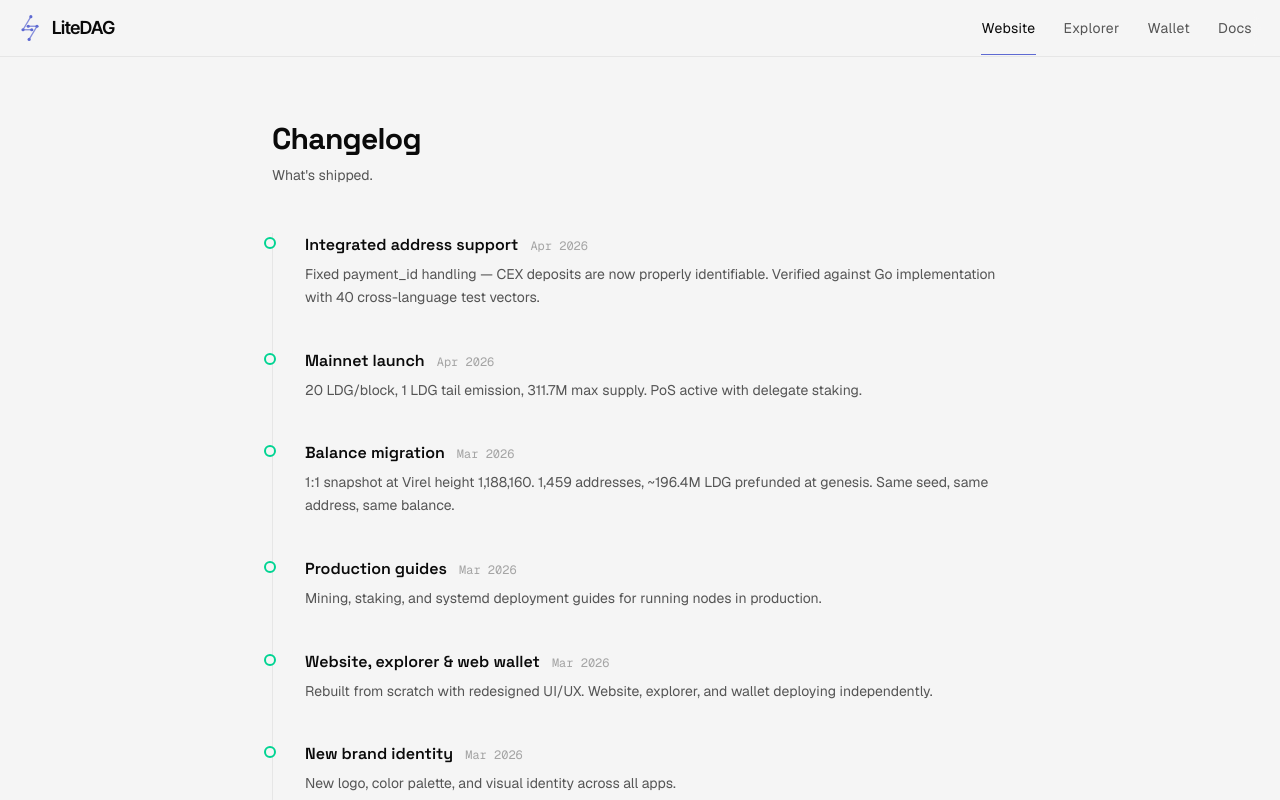
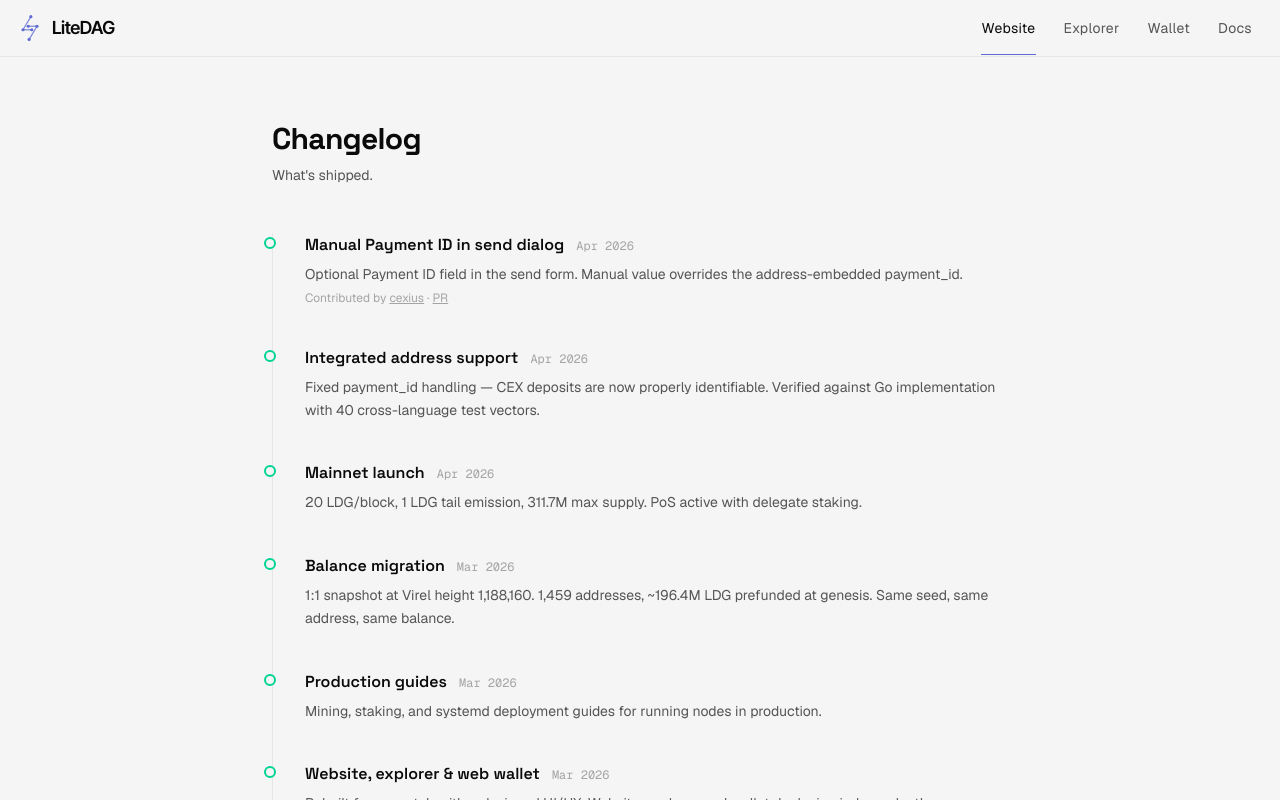
Before and after one commit to litedag-chain/litedag-web, a Next.js app in the folder apps/website/: page /changelog in a window 1280 px wide. Shown: the top 800 px of the page. Built offline with nearby package versions, Linux system fonts and the light colour scheme.

Commit message:
feat: credit contributors and link PRs in changelog
Added credit/pr fields to milestones. Changelog renders contributor
name with GitHub link and PR reference. Credited cexius for Payment ID
field contribution (litedag-chain/litedag-web#1).

```diff
--- a/apps/website/app/changelog/page.tsx
+++ b/apps/website/app/changelog/page.tsx
@@ -48,6 +48,18 @@ export default function ChangelogPage() {
                 {m.description}
               </p>
             )}
+            {(m.credit || m.pr) && (
+              <p className="mt-1 text-xs text-muted-foreground/50">
+                {m.credit && (
+                  <>
+                    Contributed by{" "}
+                    {m.credit.url ? <a href={m.credit.url} className="underline hover:text-muted-foreground">{m.credit.name}</a> : m.credit.name}
+                  </>
+                )}
+                {m.credit && m.pr && " · "}
+                {m.pr && <a href={m.pr} className="underline hover:text-muted-foreground">PR</a>}
+              </p>
+            )}
           </div>
         ))}
       </div>
--- a/packages/shared/src/milestones.ts
+++ b/packages/shared/src/milestones.ts
@@ -6,6 +6,8 @@ export type Milestone = {
   target?: string // when we aim to ship
   major?: boolean // true = shows on roadmap, omitted = changelog only
   apps?: ("wallet" | "explorer" | "website")[] // which apps this is relevant to
+  credit?: { name: string; url?: string }  // community contributor
+  pr?: string // PR URL
 }
 
 export const milestones: Milestone[] = [
@@ -104,6 +106,15 @@ export const milestones: Milestone[] = [
     apps: ["wallet"],
     description: "Fixed payment_id handling — CEX deposits are now properly identifiable. Verified against Go implementation with 40 cross-language test vectors.",
   },
+  {
+    title: "Manual Payment ID in send dialog",
+    date: "2026-04",
+    status: "done",
+    apps: ["wallet"],
+    description: "Optional Payment ID field in the send form. Manual value overrides the address-embedded payment_id.",
+    credit: { name: "cexius", url: "https://github.com/cexius" },
+    pr: "https://github.com/litedag-chain/litedag-web/pull/1",
+  },
 
   // --- Current ---
   {
```
